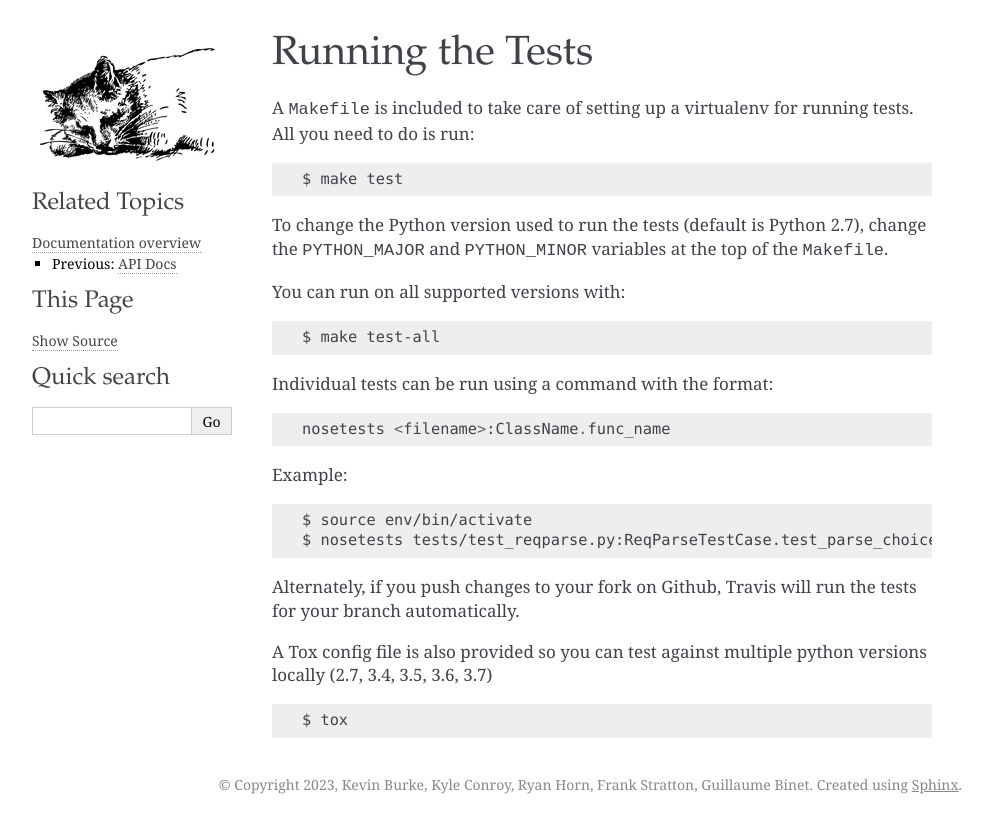
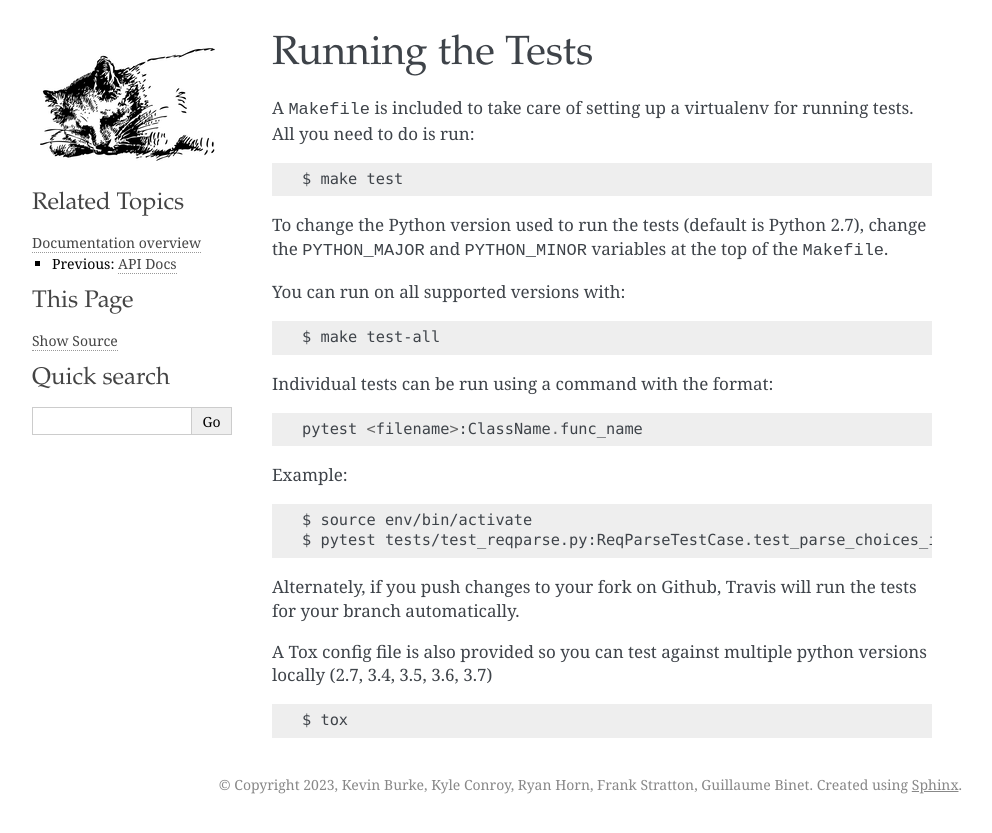
Before and after one commit to flask-restful/flask-restful, a Sphinx documentation site: the page built from docs/testing.rst, in a window 1280 px wide. Shown: the top 833 px of the page, without its empty margins (148-1140 px from the left). Built offline with Sphinx 7.4.7, drawn with Linux system fonts in a browser that asks for light colours.

Commit message:
more nose->pytest cleanups
Signed-off-by: Tomasz Kłoczko <kloczek@github.com>

```diff
--- a/docs/testing.rst
+++ b/docs/testing.rst
@@ -15,12 +15,12 @@ You can run on all supported versions with::
 
 Individual tests can be run using a command with the format::
 
-    nosetests <filename>:ClassName.func_name
+    pytest <filename>:ClassName.func_name
 
 Example::
 
     $ source env/bin/activate
-    $ nosetests tests/test_reqparse.py:ReqParseTestCase.test_parse_choices_insensitive
+    $ pytest tests/test_reqparse.py:ReqParseTestCase.test_parse_choices_insensitive
 
 Alternately, if you push changes to your fork on Github, Travis will run the tests
 for your branch automatically.
```
Also changed, not shown: 1 other file.
